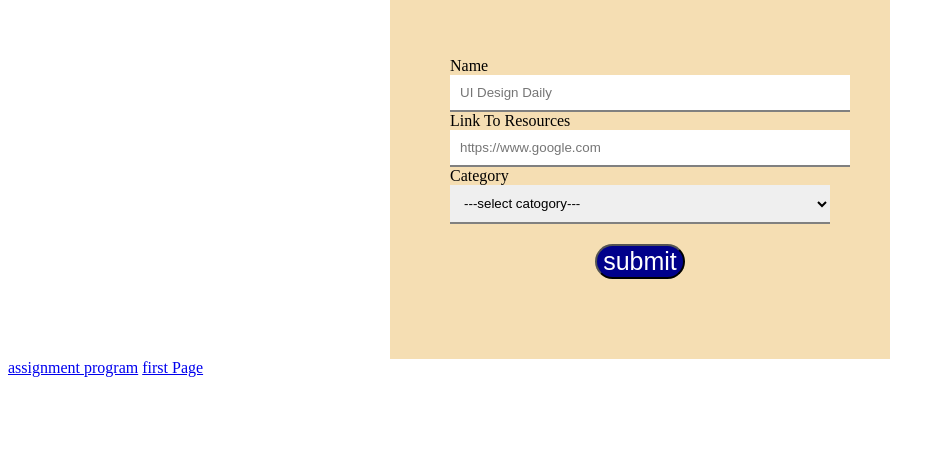
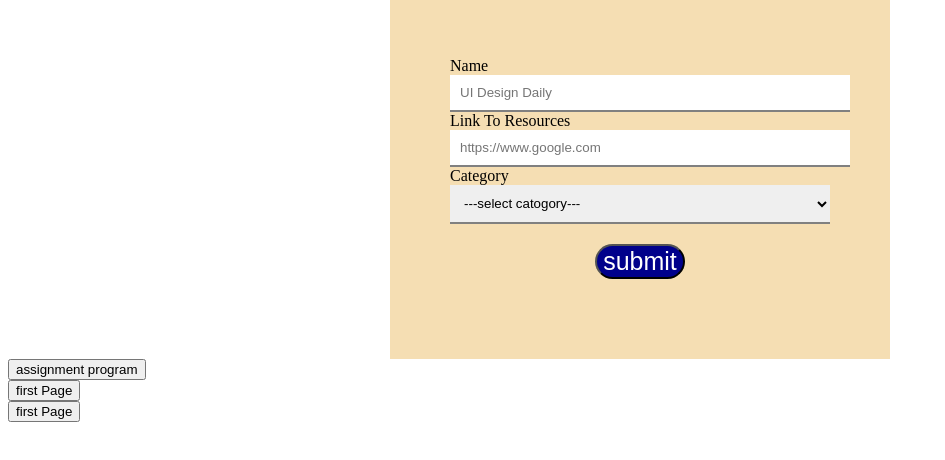
Before and after one commit to darshan2429/darshan.github.io, a plain HTML site: page index.html in a window 1280 px wide. Shown: the part 328-788 px from the top of the page, without its empty margins (0-945 px from the left). Drawn offline with Linux system fonts and the light colour scheme.

Commit message:
updated index page

```diff
--- a/index.html
+++ b/index.html
@@ -41,8 +41,10 @@
 
     </div>
 
-        <a href="assignment.html"> assignment program</a>
-         <a href="firstPage.html"> first Page </a>
+        <a href="assignment.html"> <button> assignment program</button></a><br>
+         <a href="firstPage.html"><button> first Page </button></a><br>
+        <a href="Register.html"><button> first Page</button> </a>
+
 
     </body>
 </html>
```
